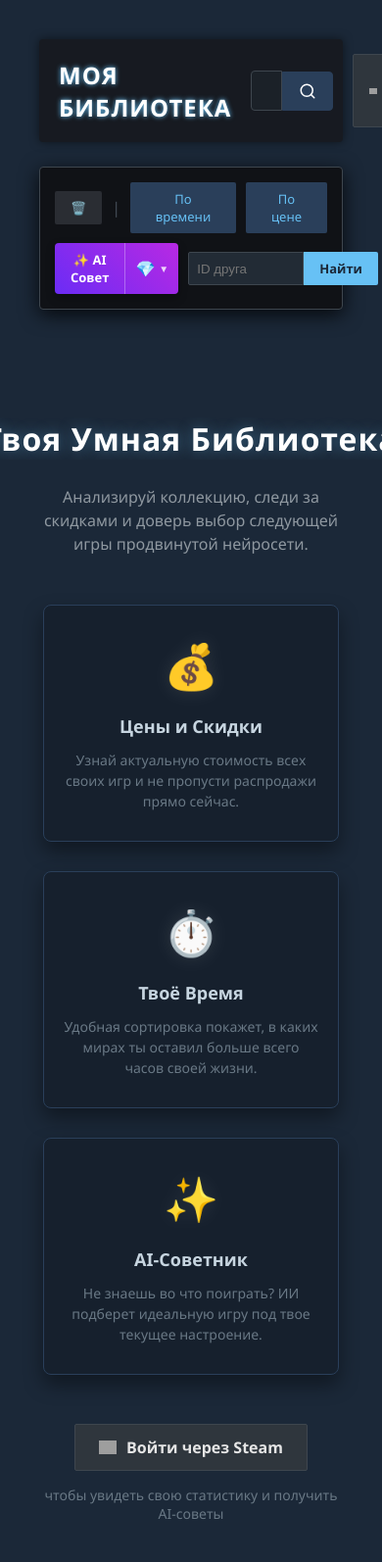
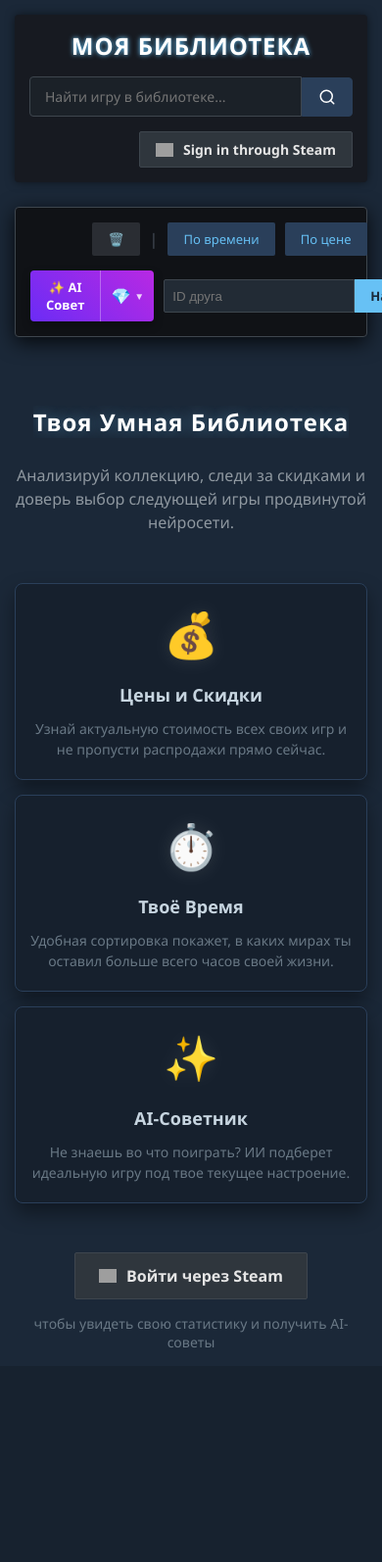
Before and after one commit to dodry-question/steam-library, a FastAPI app: page / in a window 390 px wide; the page is wider, and only the part inside the window is pictured. Shown: that part at 98% size. After the commit the page ends 1376 px from the top of that part, so only its background shows below. Run offline with FastAPI, Linux system fonts and the light colour scheme; grey boxes are pictures that could not be loaded.

Commit message:
Оптимизация под мобильные устройства

```diff
--- a/templates/index.html
+++ b/templates/index.html
@@ -2,6 +2,7 @@
 <html lang="ru">
 <head>
     <meta charset="UTF-8">
+    <meta name="viewport" content="width=device-width, initial-scale=1.0, maximum-scale=1.0, user-scalable=no">
     <title>Моя Библиотека</title>
     <link rel="icon" type="image/png" href="/static/favicon.png?v=7">
     <style>
@@ -369,6 +370,74 @@
         }
         .mood-item:hover { background: #6b2cf5; color: white; }
         .mood-item.active { background: #2a3f5a; color: #66c0f4; }
+         @media (max-width: 768px) {
+            /* Уменьшаем отступы по краям экрана */
+            body { padding: 15px; }
+
+            /* Шапка: выстраиваем элементы в колонку */
+            .header {
+                flex-direction: column;
+                gap: 15px;
+                padding: 15px;
+                align-items: stretch;
+            }
+            h1 { text-align: center; }
+            #copy-btn { position: absolute; right: 20px; top: 20px; } /* Иконка копирования справа */
+
+            /* Поисковик на всю ширину */
+            .search-container {
+                max-width: 100%;
+                margin: 0;
+            }
+
+            /* Профиль пользователя по центру */
+            .user-profile { justify-content: center; }
+            .user-info-col { text-align: right; }
+
+            /* Панель управления (кнопки сортировки, ИИ, поиск друга) */
+            .controls {
+                flex-direction: column;
+                align-items: stretch;
+                gap: 15px;
+                position: static; /* Убираем залипание на мобилках, чтобы не съедало пол экрана */
+            }
+            .controls > div:first-child {
+                justify-content: center;
+                flex-wrap: wrap;
+            }
+            .controls-right {
+                margin-left: 0;
+                flex-direction: column;
+                width: 100%;
+            }
+            .controls-right > div {
+                width: 100%;
+                justify-content: center;
+            }
+
+            /* Кнопка ИИ на всю ширину для удобного нажатия пальцем */
+            .ai-split-container { width: 100%; }
+            .btn-ai-main { flex-grow: 1; text-align: center; }
+            .mood-menu { right: auto; left: 0; width: 100%; } /* Меню настроений не вылезает за край */
+
+            /* Поле поиска по ID растягиваем */
+            .input-friend { flex-grow: 1; width: auto !important; }
+
+            /* Карточки игр и витрина: растягиваем по ширине телефона */
+            .gallery { justify-content: center; gap: 15px; }
+            .card {
+                width: 100%;
+                max-width: 350px; /* Чтобы на планшетах не были слишком огромными */
+            }
+            .ai-gallery { justify-content: center; }
+            .ai-gallery .card { width: 100% !important; max-width: 350px; }
+
+            /* Пустой экран (витрина фишек) */
+            .empty-state { margin-top: 20px; }
+            .empty-title { font-size: 24px; }
+            .features-grid { gap: 15px; }
+            .feature-card { width: 100%; max-width: 350px; padding: 20px 15px; }
+        }
     </style>
 </head>
 <body>
```
